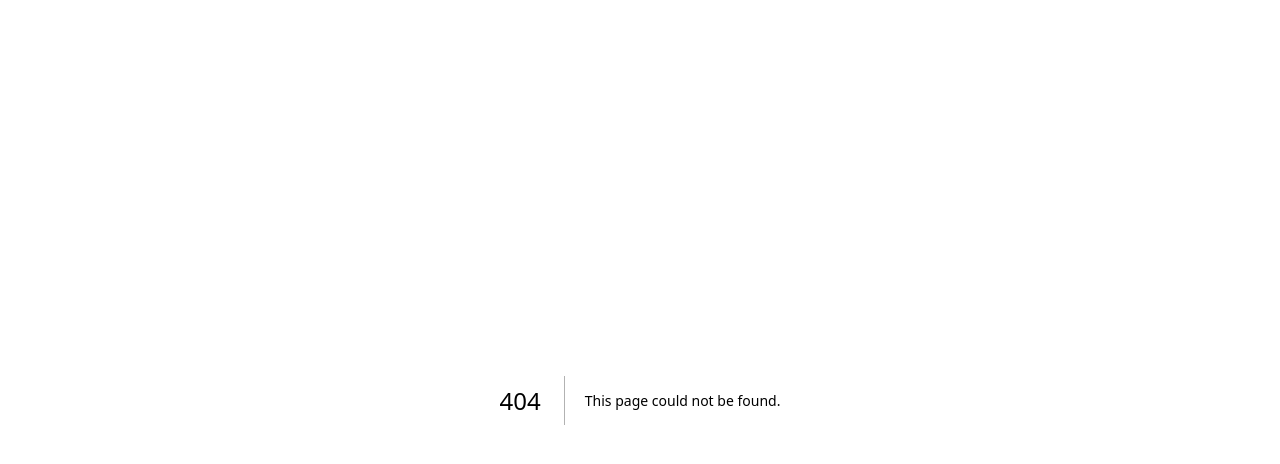
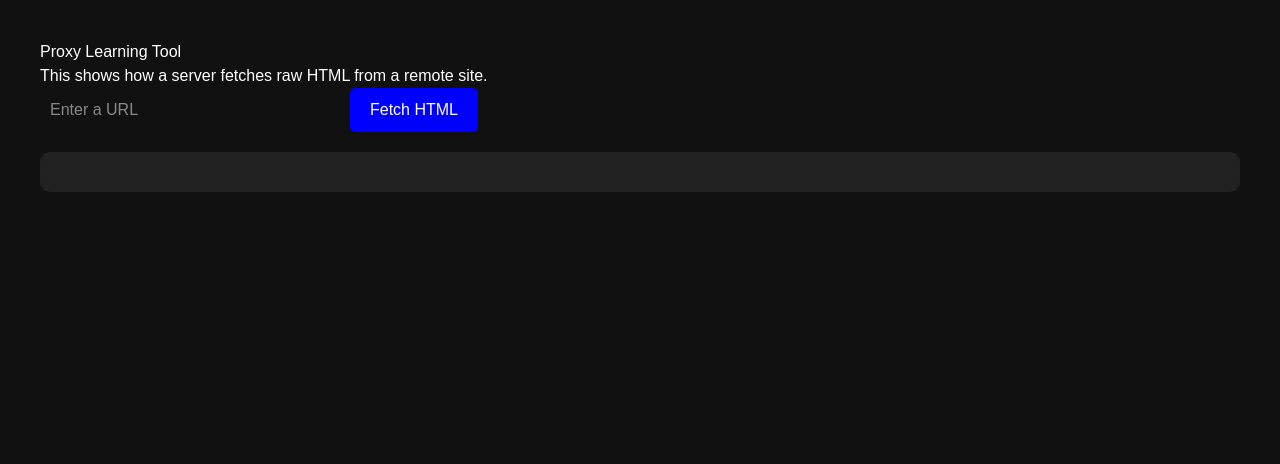
Before and after one commit to xan99m/cheeseprox, a Next.js app: page /proxy in a window 1280 px wide. Before the commit this address had no page. Shown: the top 464 px of the page. Built offline with nearby package versions, Linux system fonts and the light colour scheme.

Commit message:
Create page.tsx

```diff
--- /dev/null
+++ b/app/proxy/page.tsx
@@ -0,0 +1,65 @@
+"use client";
+
+import { useState } from "react";
+
+export default function ProxyPage() {
+  const [url, setUrl] = useState("");
+  const [result, setResult] = useState("");
+
+  const fetchProxy = async () => {
+    setResult("Loading...");
+
+    try {
+      const res = await fetch("/api/proxy?url=" + encodeURIComponent(url));
+      const text = await res.text();
+      setResult(text);
+    } catch (err) {
+      setResult("Error fetching data.");
+    }
+  };
+
+  return (
+    <div style={{ padding: "40px", background: "#111", color: "white", minHeight: "100vh" }}>
+      <h1>Proxy Learning Tool</h1>
+      <p>This shows how a server fetches raw HTML from a remote site.</p>
+
+      <input
+        type="text"
+        placeholder="Enter a URL"
+        value={url}
+        onChange={(e) => setUrl(e.target.value)}
+        style={{
+          width: "300px",
+          padding: "10px",
+          borderRadius: "5px",
+          marginRight: "10px",
+        }}
+      />
+
+      <button
+        onClick={fetchProxy}
+        style={{
+          padding: "10px 20px",
+          background: "blue",
+          color: "white",
+          border: "none",
+          borderRadius: "5px",
+          cursor: "pointer",
+        }}
+      >
+        Fetch HTML
+      </button>
+
+      <pre style={{
+        background: "#222",
+        padding: "20px",
+        marginTop: "20px",
+        borderRadius: "10px",
+        whiteSpace: "pre-wrap",
+        overflowX: "auto"
+      }}>
+        {result}
+      </pre>
+    </div>
+  );
+}
```
